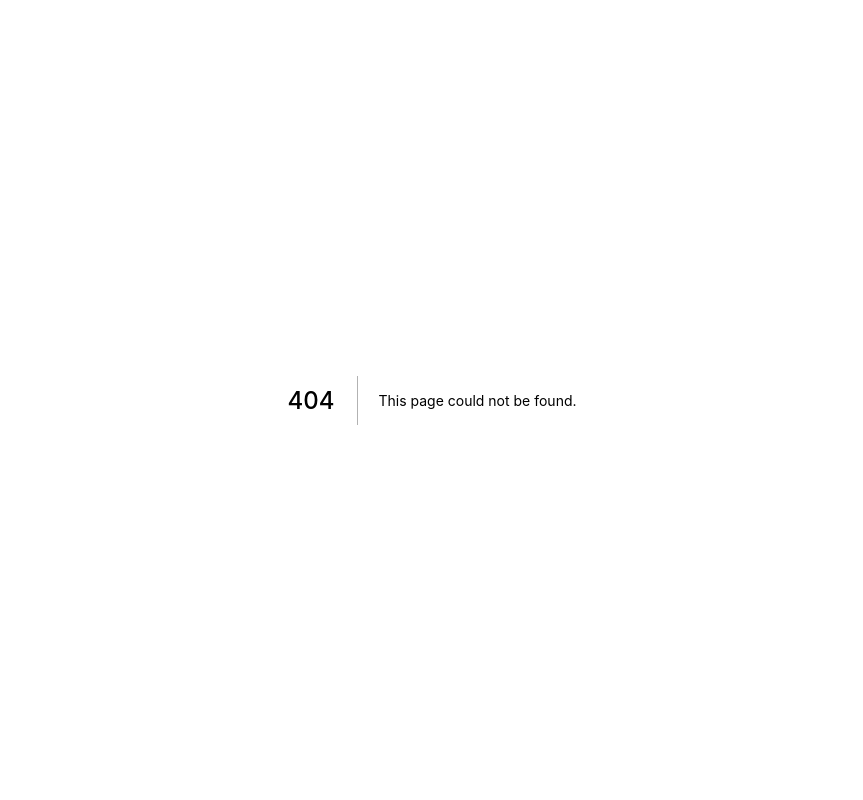
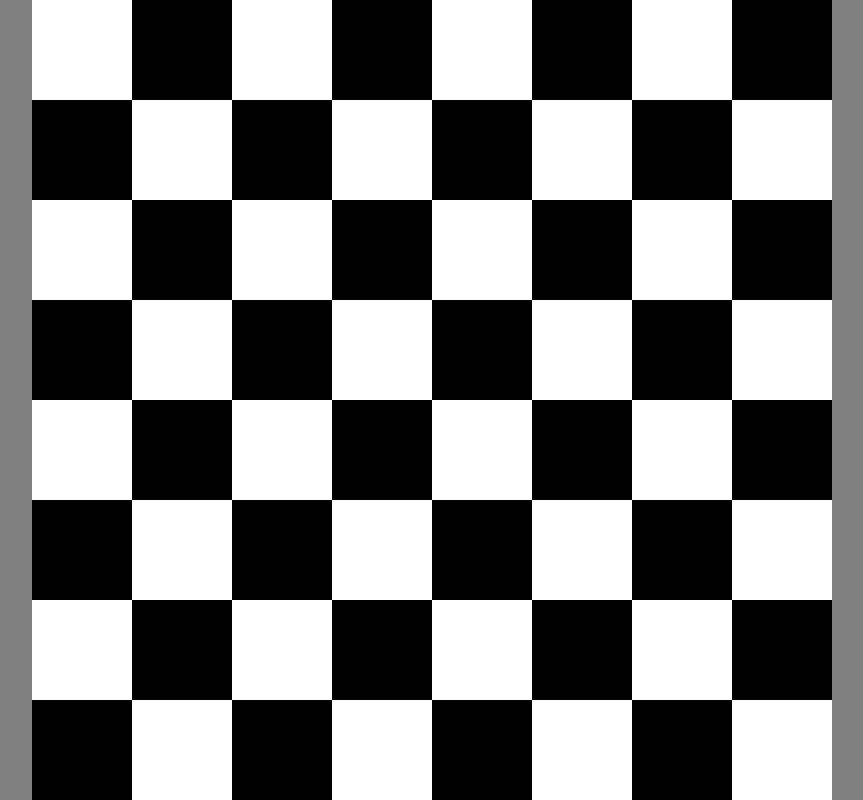
Before and after one commit to thelunardi/cod3r-react-next, a Next.js app: page /projects/chessboard-cod3r in a window 1280 px wide. Before the commit this address had no page. Shown: the whole page, without its empty margins (208-1071 px from the left). Built offline with nearby package versions, Linux system fonts and the light colour scheme.

Commit message:
:sparkles: chessboard by cod3r

```diff
--- /dev/null
+++ b/components/chessboard/BoardCell/BoardCell.js
@@ -0,0 +1,12 @@
+import styles from './boardCell.module.css'
+
+export default function BoardCell(props) {
+    return (
+        <div
+            style={{
+                backgroundColor: props.black ? '#000' : '#fff'
+            }}
+            className={styles.boardCell}
+        />
+    )
+}
--- /dev/null
+++ b/components/chessboard/BoardCell/boardCell.module.css
@@ -0,0 +1,5 @@
+.boardCell {
+    width: 100px;
+    height: 100px;
+    background-color: red;
+}
--- /dev/null
+++ b/components/chessboard/LineBoard/LineBoard.js
@@ -0,0 +1,17 @@
+import BoardCell from '../BoardCell/BoardCell'
+import styles from './lineBoard.module.css'
+
+export default function LineBoard(props) {
+    return (
+        <div className={styles.line}>
+            <BoardCell black={props.black}/>
+            <BoardCell black={!props.black}/>
+            <BoardCell black={props.black}/>
+            <BoardCell black={!props.black}/>
+            <BoardCell black={props.black}/>
+            <BoardCell black={!props.black}/>
+            <BoardCell black={props.black}/>
+            <BoardCell black={!props.black}/>
+        </div>
+    )
+}
--- /dev/null
+++ b/components/chessboard/LineBoard/lineBoard.module.css
@@ -0,0 +1,3 @@
+.line {
+    display: flex;
+}
--- /dev/null
+++ b/pages/projects/chessboard-cod3r.js
@@ -0,0 +1,17 @@
+import styles from './chessboardCod3r.module.css'
+import LineBoard from '../../components/chessboard/LineBoard/LineBoard'
+
+export default function ChessboardCod3r() {
+    return (
+        <div className={styles.chessboard}>
+            <LineBoard/>
+            <LineBoard black/>
+            <LineBoard/>
+            <LineBoard black/>
+            <LineBoard/>
+            <LineBoard black/>
+            <LineBoard/>
+            <LineBoard black/>
+        </div>
+    )
+}
--- /dev/null
+++ b/pages/projects/chessboardCod3r.module.css
@@ -0,0 +1,9 @@
+.chessboard {
+    min-height: 100vh;
+    display: flex;
+    flex-direction: column;
+    justify-content: center;
+    align-items: center;
+    height: 100vh;
+    background-color: gray;
+}
```
